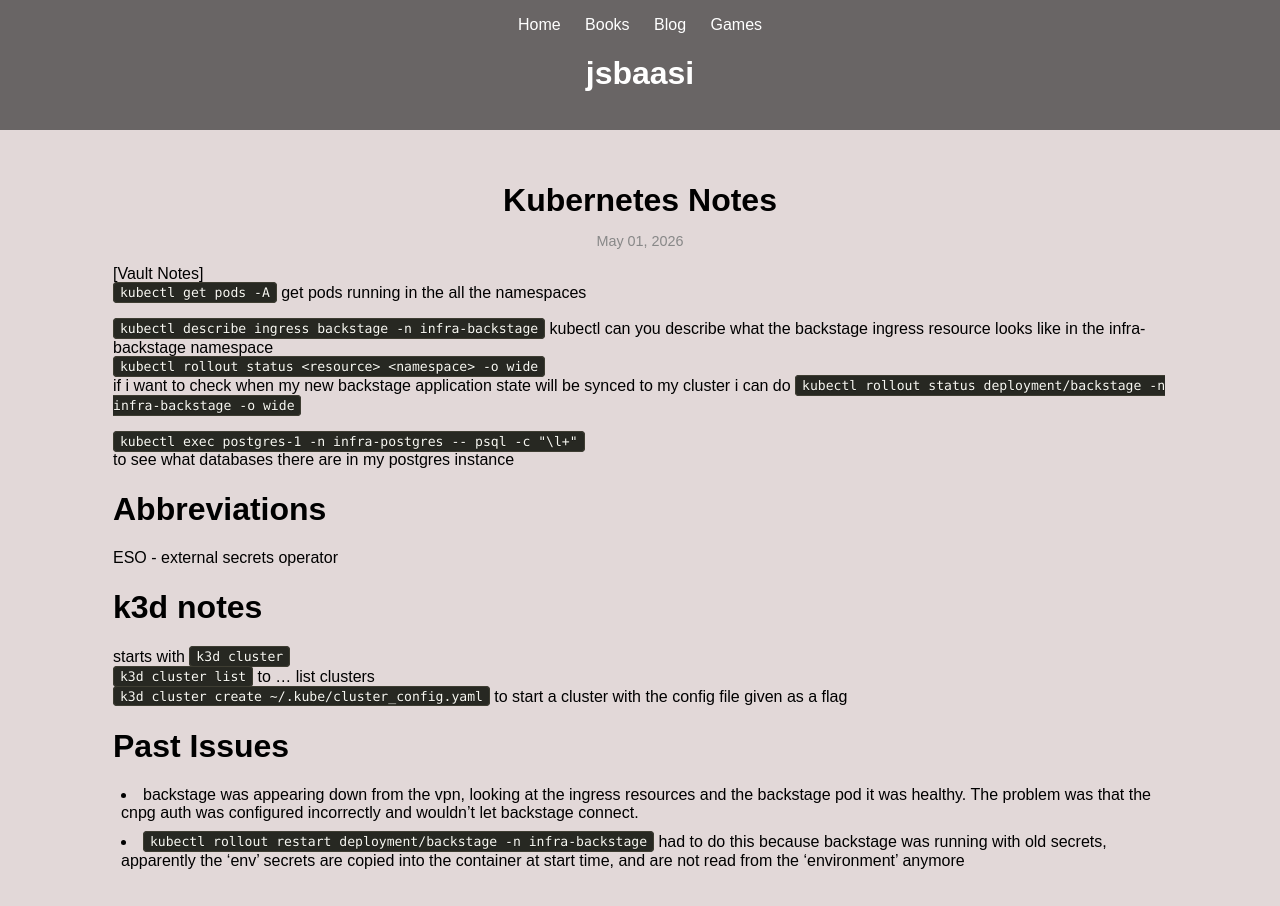
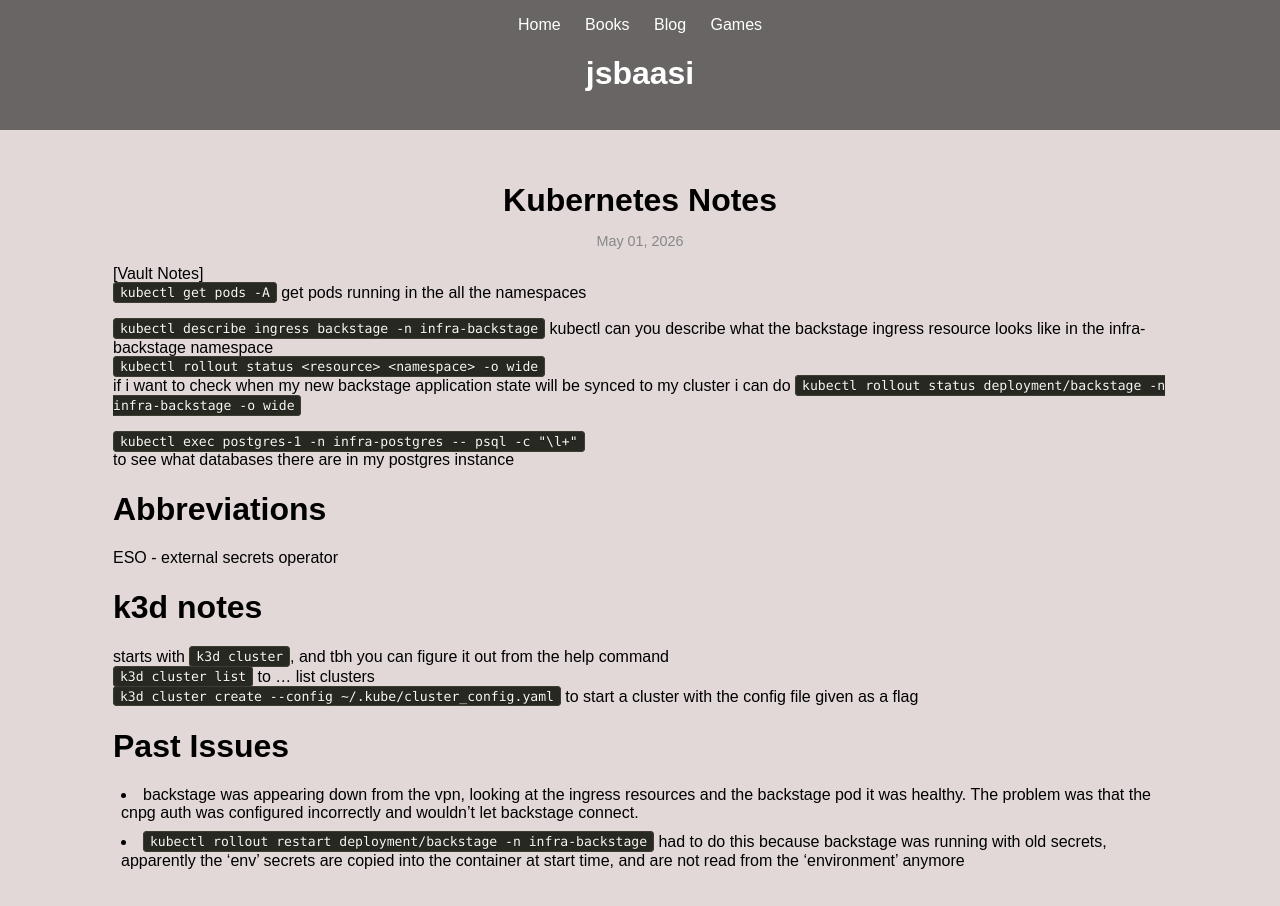
Before and after one commit to jsbaasi/jsbaasi.github.io, a Jekyll site: the page built from _posts/2026-05-01-kubernetes-notes.md, in a window 1280 px wide. Built offline with Jekyll 4.4.1, drawn with Linux system fonts in a browser that asks for light colours.

Commit message:
vault backup: 2026-05-05 21:23:49

```diff
--- a/_posts/2026-05-01-kubernetes-notes.md
+++ b/_posts/2026-05-01-kubernetes-notes.md
@@ -18,9 +18,9 @@ to see what databases there are in my postgres instance
 ESO - external secrets operator
 # k3d notes
 
-starts with `k3d cluster`
+starts with `k3d cluster`, and tbh you can figure it out from the help command
 `k3d cluster list` to ... list clusters
-`k3d cluster create ~/.kube/cluster_config.yaml` to start a cluster with the config file given as a flag
+`k3d cluster create --config ~/.kube/cluster_config.yaml` to start a cluster with the config file given as a flag
 # Past Issues
 - backstage was appearing down from the vpn, looking at the ingress resources and the backstage pod it was healthy. The problem was that the cnpg auth was configured incorrectly and wouldn't let backstage connect.
 - `kubectl rollout restart deployment/backstage -n infra-backstage` had to do this because backstage was running with old secrets, apparently the 'env' secrets are copied into the container at start time, and are not read from the 'environment' anymore
```
